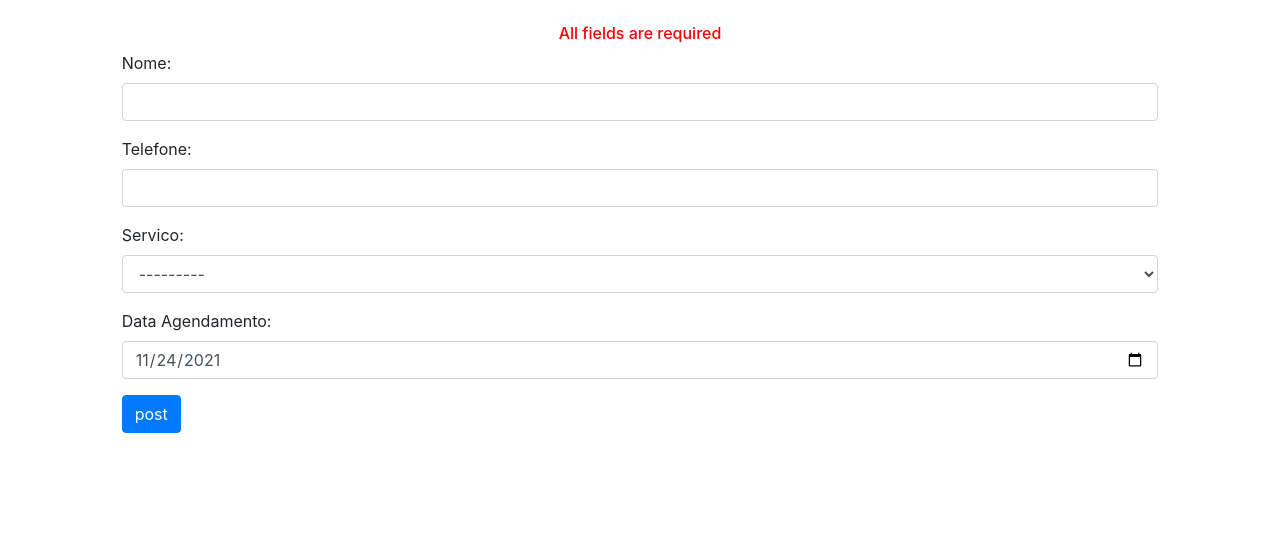
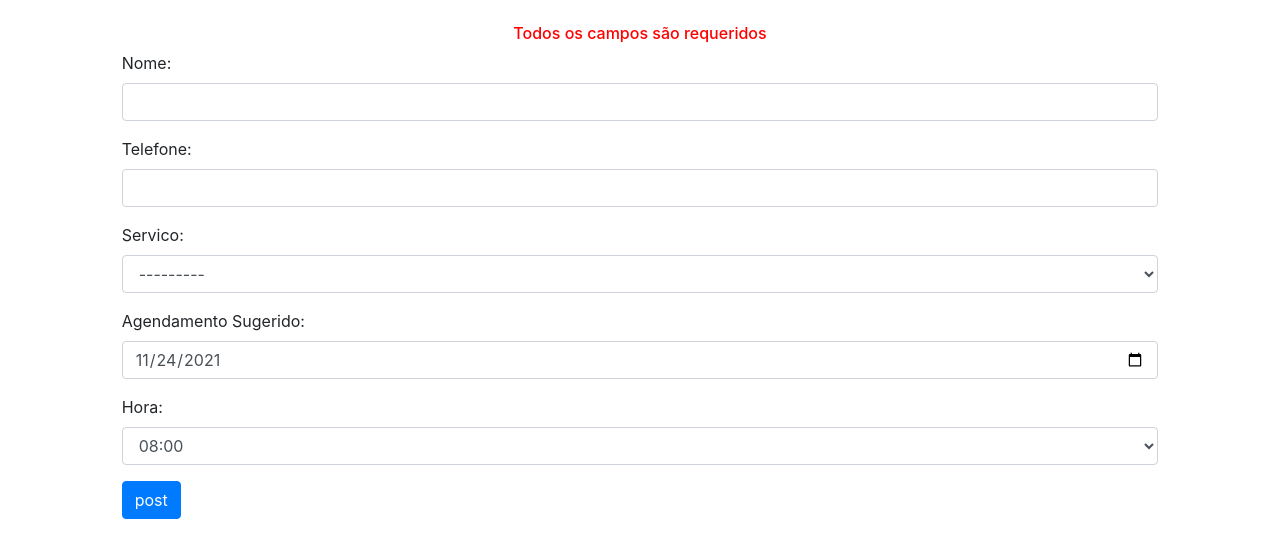
Before and after one commit to AdersonNazario/djangoCrudExemplo, a Django app: page /contacts/create/ in a window 1280 px wide. Shown: the top 558 px of the page. Run offline with Django 3.2, Linux system fonts and the light colour scheme; data that the repository does not hold is empty; some libraries are stand-ins or nearby versions.

Commit message:
solicitção alterações interface

```diff
--- a/crudapp/forms.py
+++ b/crudapp/forms.py
@@ -1,6 +1,8 @@
 from django import forms
 from .models import Servico, Contact
+from datetime import time
 
+HOUR_CHOICES = [(time(hour=x), '{:02d}:00'.format(x)) for x in range(8, 16)]
 
 class DateInput(forms.DateInput):
     input_type = 'date'
@@ -11,4 +13,5 @@ class ContactForm(forms.ModelForm):
         fields = "__all__"
         widgets = {
                 'agendamento': DateInput(),
+                'hora': forms.Select(choices=HOUR_CHOICES)
             }
--- a/crudapp/models.py
+++ b/crudapp/models.py
@@ -1,5 +1,5 @@
 from django.db import models
-from datetime import date
+from datetime import date, time
 # Create your models here.
 
 
@@ -19,7 +19,8 @@ class Contact(models.Model):
     # address = models.TextField(blank=True, null=True)
     # description = models.TextField(blank=True, null=True)
     servico = models.ForeignKey(Servico, on_delete=models.CASCADE, null=True)
-    agendamento = models.DateField('Data Agendamento', default=date.today)
+    agendamento = models.DateField('Agendamento Sugerido', default=date.today)
+    hora = models.TimeField('Hora', default=time(8, 00))
     createdAt = models.DateTimeField("Created At", auto_now_add=True)
 
     def __str__(self):
--- a/crudapp/templates/crudapp/base.html
+++ b/crudapp/templates/crudapp/base.html
@@ -1,7 +1,7 @@
 <!DOCTYPE html>
 <html>
 <head>
- <title>Exemplo CRUD</title>
+ <title>Projeto Integrador Grupo 9</title>
 <meta charset="utf-8">
 <meta name="viewport" content="width=device-width, initial-scale=1">
 <link rel="stylesheet" href="https://maxcdn.bootstrapcdn.com/bootstrap/3.4.0/css/bootstrap.min.css">
--- a/crudapp/templates/crudapp/create.html
+++ b/crudapp/templates/crudapp/create.html
@@ -24,7 +24,7 @@
             <div class="col-md-10 col-xs-10 col-sm-10 ">
                 <br />
                 <h6 style="text-align:center;">
-                    <font color="red"> All fields are required</font>
+                    <font color="red"> Todos os campos são requeridos</font>
                 </h6>
             </div>
             <div class="col-md-1 col-xs-1 col-sm-1">
--- a/crudapp/views.py
+++ b/crudapp/views.py
@@ -4,7 +4,9 @@ from .models import Servico, Contact
 from .forms import ContactForm
 from django.views.generic import ListView, DetailView
 
+
 # Create your views here.
+
 
 class IndexView(ListView):
     template_name = 'crudapp/index.html'
```
Also changed, not shown: crudapp/migrations/0003_auto_20211124_1920.py (added).
